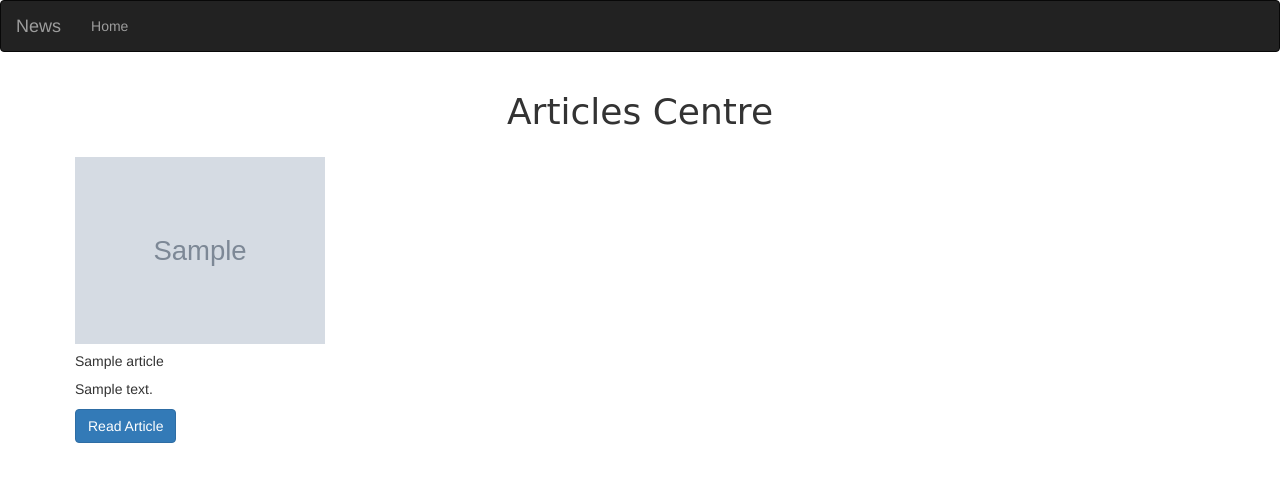
After one commit to nadineuwineza/NEWS, a Flask app: template app/templates/articles.html in a window 1280 px wide. The commit adds this page. Shown: the top 482 px of the page. Run offline with Flask 2, Linux system fonts and the light colour scheme; the template is opened without the code that fills it: most values are stand-ins (such as "Sample title", 1, 10 or a date in 2020); grey boxes marked "Sample" are stand-in pictures; some libraries are stand-ins or nearby versions.

Commit message:
adding some changes

```diff
--- /dev/null
+++ b/app/templates/articles.html
@@ -0,0 +1,24 @@
+{% extends 'base.html' %}
+{% block styles%}
+{{ super() }}
+<link rel="stylesheet" href="{{url_for('static',filename='css/index.css')}}">
+{% endblock %}
+{% block content %}
+<div class="container">
+  <h1>Articles Centre</h1>
+  <div class="row">
+    {% for article in article %}
+    <div class="col-md-3 mt-5">
+      <div class="card" style="width: 25rem; margin: 5px; margin-right: 10px;">
+        <img src="{{article.urlToImage}}" alt="{{article.title}}" class="img-responsive" styles="height:50px">
+        <div class="card-body">
+          <h5 class="card-title">{{article.title|truncate(30)}}</h5>
+          <p class="card-text">{{article.description|truncate(100)}}</p>
+          <a href="{{article.url}}" class="btn btn-primary">Read Article</a>
+        </div>
+      </div>
+    </div>
+    {% endfor %}
+  </div>
+</div>
+{% endblock %}
--- a/app/templates/index.html
+++ b/app/templates/index.html
@@ -5,6 +5,9 @@
 {% endblock %}
 {% import 'macros.html' as macro %}
 {% block content %}
+<div class="container">
+    <h1>News centre</h1>
+     <hr>
 <h2>Business News</h2>
     <hr>
     <div class="news">
--- a/app/templates/macros.html
+++ b/app/templates/macros.html
@@ -1,6 +1,6 @@
 {% macro displayInfo(category) %}
 {% for item in category %}
-    <!-- <div class="container"> -->
+
         <div class="card" style="width: 35rem; margin: 5px;">
             <div class="card-body">
               <h3 class="card-title">{{item.id}}</h3>
@@ -8,6 +8,6 @@
               <a href="/sources/{{item.id}}" class="btn btn-primary">View Articles</a>
             </div>
           </div>
-    <!-- </div> -->
+
     {% endfor %}
 {% endmacro %}
```
Also changed, not shown: app/templates/news.html (deleted).
